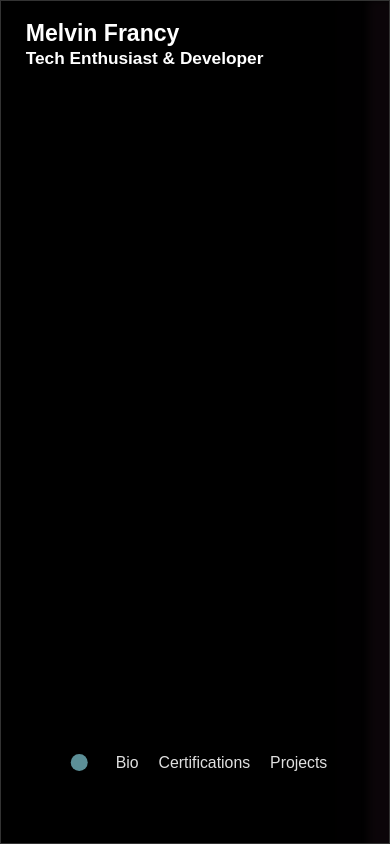
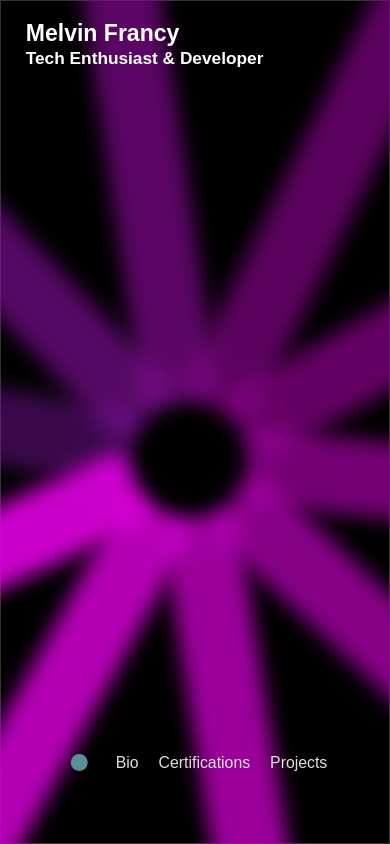
Before and after one commit to Melvinfused/mi_react_portfolio, a React (Vite) app: page / in a window 390 px wide. Built offline with nearby package versions, Linux system fonts and the light colour scheme; a web font is replaced by a local one.

Commit message:
Visual Enhancements

```diff
--- a/src/bg.css
+++ b/src/bg.css
@@ -88,7 +88,7 @@ html, body {
     background-color: hotpink;
   }
   75% {
-    background-color: orange;
+    background-color: hotpink;
   }
   100% {
     background-color: purple;
@@ -106,3 +106,88 @@ html, body {
 .indicator:nth-child(8) { animation-delay: 1.4s, 1.4s; }
 .indicator:nth-child(9) { animation-delay: 1.6s, 1.6s; }
 .indicator:nth-child(10){ animation-delay: 1.8s, 1.8s; }
+
+
+@media (max-width: 768px) {
+  .background {
+    display: flex;
+    justify-content: center;
+    align-items: center;
+    height: 100vh;
+    width: 100vw;
+    position: fixed;
+    top: 0;
+    left: 0;
+    overflow: hidden;
+  }
+
+  .indicator-wrapper {
+    position: relative;
+    width: 80vmin;
+    height: 80vmin;
+    animation: mobileSpin 20s linear infinite;
+  }
+
+  /* Each blade is positioned around the circle */
+  .indicator {
+    position: absolute;
+    width: 2cm;
+    height: 100vmax;
+    opacity: 0.6;
+    filter: blur(10px);
+    top: 50%;
+    left: 50%;
+    transform-origin: top center;
+    animation: mobileFade 6s ease-in-out infinite,
+               mobileColorCycle 8s linear infinite,
+               fanSwing 3s ease-in-out infinite;
+
+                /* existing styles... */
+    transform: rotate(var(--angle)) translateY(15vmin) rotate(var(--swing, 0deg));
+
+
+  }
+
+  /* Positioning based on index (rotated outwards like fan blades) */
+  .indicator:nth-child(1)  { --angle: 0deg; }
+  .indicator:nth-child(2)  { --angle: 36deg; }
+  .indicator:nth-child(3)  { --angle: 72deg; }
+  .indicator:nth-child(4)  { --angle: 108deg; }
+  .indicator:nth-child(5)  { --angle: 144deg; }
+  .indicator:nth-child(6)  { --angle: 180deg; }
+  .indicator:nth-child(7)  { --angle: 216deg; }
+  .indicator:nth-child(8)  { --angle: 252deg; }
+  .indicator:nth-child(9)  { --angle: 288deg; }
+  .indicator:nth-child(10) { --angle: 324deg; }
+
+
+  @keyframes mobileSpin {
+    from { transform: rotate(0deg); }
+    to   { transform: rotate(360deg); }
+  }
+
+  @keyframes fanSwing {
+    0%, 100%   { rotate: 0deg; }
+    25%        { rotate: 2.5deg; }
+    50%        { rotate: -2.5deg; }
+    75%        { rotate: 1.5deg; }
+  }
+
+  @keyframes mobileFade {
+    0%   { opacity: 0; }
+    15%  { opacity: 0.7; }
+    50%  { opacity: 1; }
+    85%  { opacity: 0.7; }
+    100% { opacity: 0; }
+  }
+
+
+  @keyframes mobileColorCycle {
+    0%    { background-color: cyan; }
+    20%   { background-color: hotpink; }
+    40%   { background-color: magenta; }
+    60%   { background-color: purple; }
+    80%   { background-color: blueviolet; }
+    100%  { background-color: cyan; }
+  }
+}
--- a/src/ctrls.jsx
+++ b/src/ctrls.jsx
@@ -9,19 +9,23 @@ import "./ctrls.css";
 import Bio from "./bio.jsx";
 
 // Scramble hook with delay
-const useScramble = (text, speed = 40, delay = 100) => {
-  const [display, setDisplay] = useState("");
+const useScramble = (text, speed = 40, delay = 100, intervalTime = 10000) => {
+  const [display, setDisplay] = useState(text);
 
   useEffect(() => {
-    let i = 0;
-    const chars = "アイウエオカキクケコサシスセソタチツテトナニヌネノАБВГДЖЗИЙКЛМНОПРСТУФХЦЧШЩЪЫЬЭЮЯअइभमसहഅആഇഈഖഗȺȾĐŋǤȴĦƵɄᚠᚢᚦᚨᚱᚲᚷᚹᛁᛃᛇᛉᛏᛒᛗᛟᛞz0123456789";
+    let scrambleInterval;
 
-    const start = setTimeout(() => {
+    const scrambleText = () => {
+      let i = 0;
+      const chars = "アイウエオカキクケコサシスセソタチツテトナニヌネノАБВГДЖЗИЙКЛМНОПРСТУФХЦЧШЩЪЫЬЭЮЯअइभमसहഅആഇഈഖഗȺȾĐŋǤȴĦƵɄᚠᚢᚦᚨᚱᚲᚷᚹᛁᛃᛇᛉᛏᛒᛗᛟᛞz0123456789";
+
       const interval = setInterval(() => {
         if (i <= text.length) {
           const scrambled = text
             .split("")
-            .map((char, idx) => (idx < i ? char : chars[Math.floor(Math.random() * chars.length)]))
+            .map((char, idx) =>
+              idx < i ? char : chars[Math.floor(Math.random() * chars.length)]
+            )
             .join("");
           setDisplay(scrambled);
           i++;
@@ -29,13 +33,21 @@ const useScramble = (text, speed = 40, delay = 100) => {
           clearInterval(interval);
         }
       }, speed);
-    }, delay);
+    };
 
-    return () => clearTimeout(start);
-  }, [text, speed, delay]);
+    const startScrambling = () => {
+      setTimeout(scrambleText, delay);
+    };
+
+    startScrambling();
+    scrambleInterval = setInterval(startScrambling, intervalTime);
+
+    return () => clearInterval(scrambleInterval);
+  }, [text, speed, delay, intervalTime]);
 
   return display;
 };
+
 
 // Glowing Cube Component
 const GlowingCube = () => (
```
